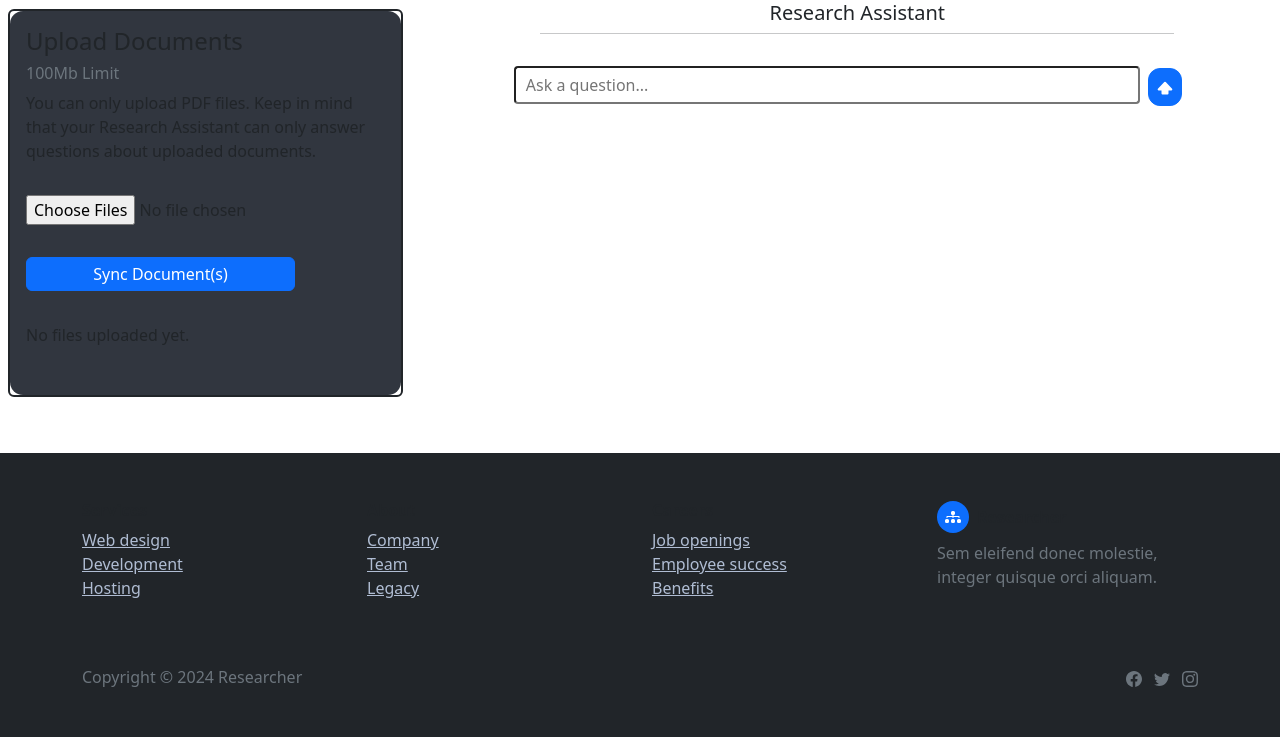
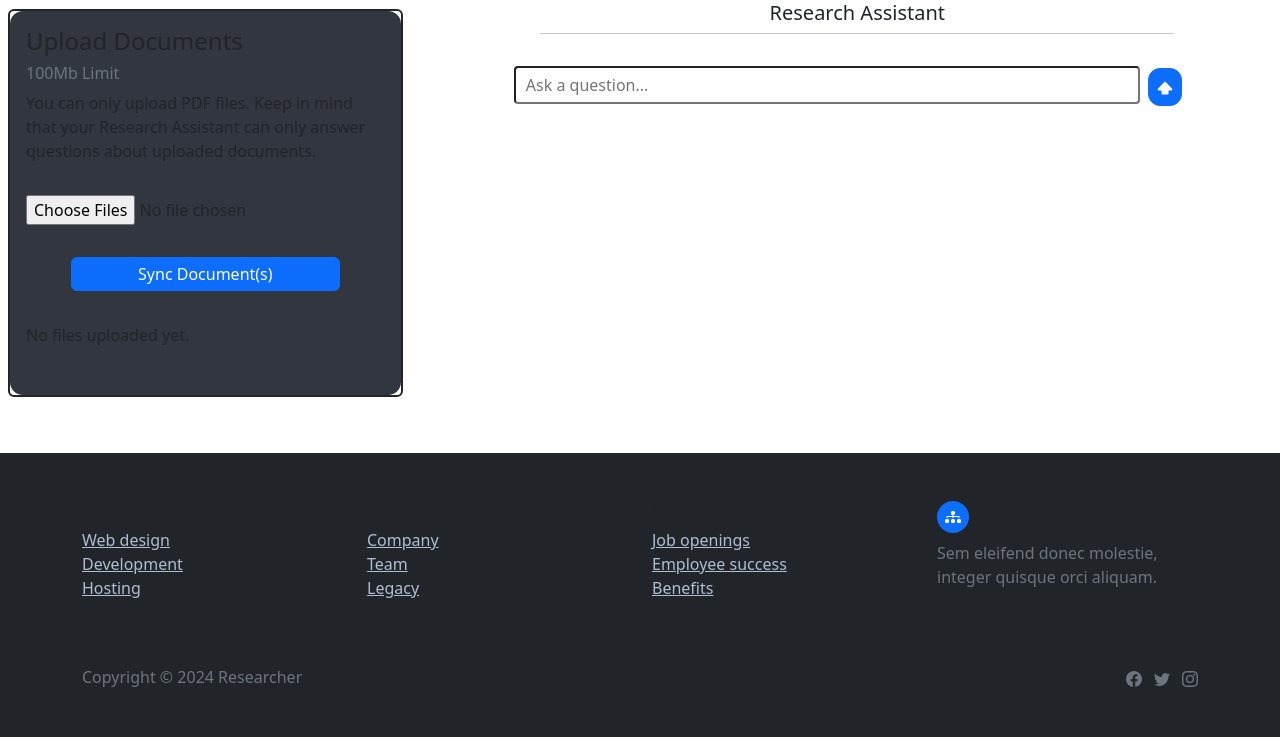
Before and after one commit to kamron-h/nlp-research-summarizer, a Flask app: page /assistant in a window 1280 px wide. Shown: the part 122-859 px from the top of the page. Run offline with Flask 3, Linux system fonts and the light colour scheme; some libraries are stand-ins or nearby versions.

Commit message:
Update file upload UI and display changes
Updated the file upload display in the assistant.html template to provide a cleaner UI, with changes also reflected in the associated CSS and JS files. The changes enhance user experience by adding a separate container for filenames with an updated styling to handle long names, and showing only the file names without a status.

```diff
--- a/static/assets/css/assistant.css
+++ b/static/assets/css/assistant.css
@@ -8,3 +8,10 @@
   background-color: #31363f !important;
   border-radius: 13px;
 }
+
+.file-names {
+    width: 100%; /* Adjust as necessary */
+    overflow: hidden;
+    white-space: nowrap;
+    text-overflow: ellipsis;
+}
--- a/static/assets/js/list_pdfs.js
+++ b/static/assets/js/list_pdfs.js
@@ -8,7 +8,7 @@ $(document).ready(function() {
         var files = this.files; // Get the list of files
         if (files.length > 0) {
             $.each(files, function(i, file) {
-                fileListContainer.append('<p class="mb-1"><span style="text-decoration: underline;">' + file.name + '</span> <span style="color: rgb(25, 135, 84);">(Ready)</span></p>');
+                fileListContainer.append('<p class="mb-1"><span style="text-decoration: underline;">' + file.name + '</span></p>');
             });
         } else {
             fileListContainer.html('<p>No files uploaded yet.</p>'); // Show default message if no file
--- a/templates/assistant.html
+++ b/templates/assistant.html
@@ -30,10 +30,12 @@
                             <h6 class="text-muted card-subtitle my-2">100Mb Limit</h6>
                             <p class="card-text">You can only upload PDF files. Keep in mind that your Research Assistant can only answer questions about uploaded documents.</p>
                             <div class="row">
-                                <form id="upload-form" enctype="multipart/form-data">
-                                    <input type="file" class="my-3" name="pdf_files" multiple>
+                                <form id="upload-form" enctype="multipart/form-data" class="text-center">
+                                    <input type="file" class="my-3 w-100" name="pdf_files" multiple>
+                                    <div id="file-names" class="file-names"></div> <!-- Container for displaying filenames -->
                                     <button class="btn btn-primary w-75 py-1 my-3" type="submit">Sync Document(s)</button>
                                 </form>
+
                                 <div class="col-12 my-3" id="file-list">
                                     <!-- Dynamically added file names will go here -->
                                     <p>No files uploaded yet.</p>
```
